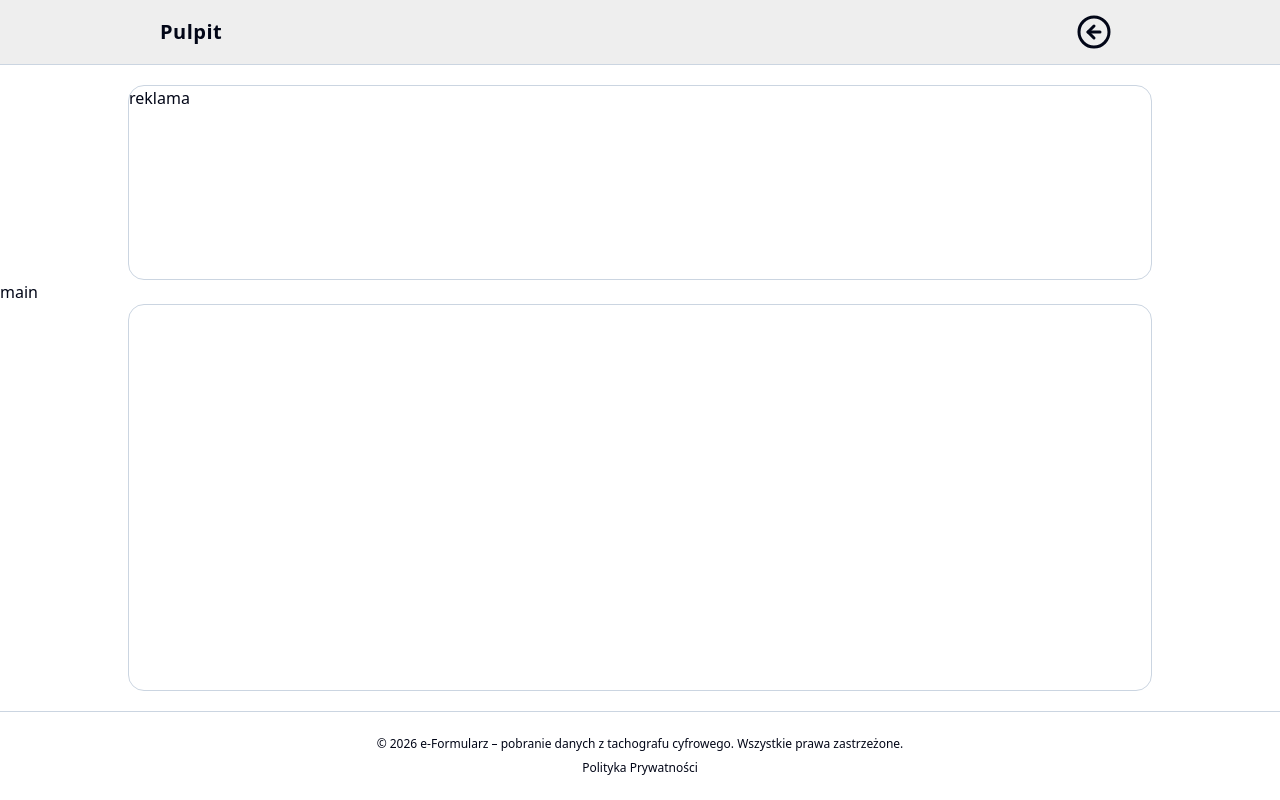
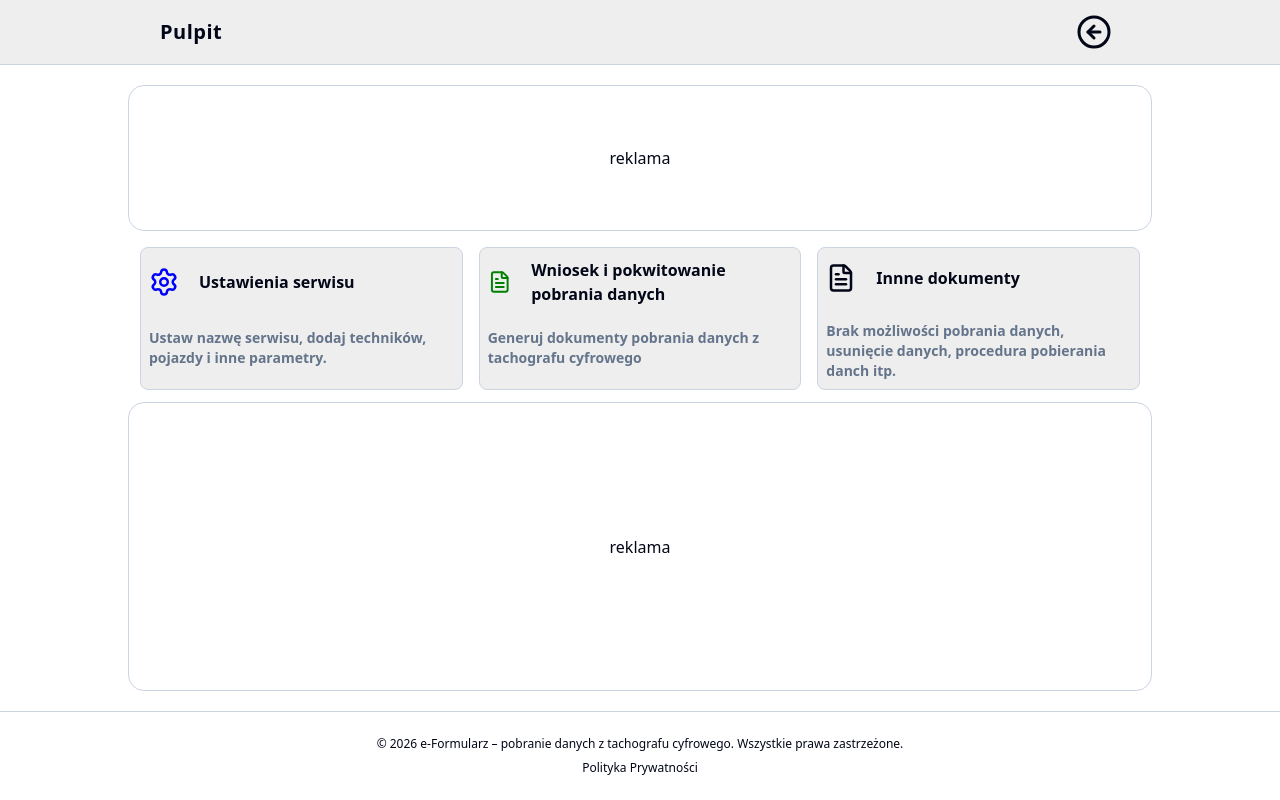
Before and after one commit to TomaszSkiers/tachograph_data_download_form_next_js, a Next.js app: page /pulpit/settings in a window 1280 px wide. Built offline with nearby package versions, Linux system fonts and the light colour scheme.

Commit message:
PageButtonWrapper.tsx

```diff
--- a/app/pulpit/settings/page.tsx
+++ b/app/pulpit/settings/page.tsx
@@ -1,22 +1,24 @@
-import { Footer } from "@/components/ui/Footer";
-import Header from "@/components/ui/Header";
+import { ghostButton } from "@/styles/buttonsStyles";
+import { buttons } from '../variables'
+import PageButtonWrapper from "@/components/ui/PageButtonWrapper";
+const buttonStyle = `${ghostButton} flex-col items-center gap-5 w-full p-2 font-bold border border-ui-border flex-1`;
+import Link from "next/link";
+
 
 export default function Settings() {
   return (
-    <div className="h-svh flex flex-col">
-      <Header
-        title="Pulpit"
-        backButtonHref="/pulpit"
-        backButtonLabel="Powrót do strony startowej"
-        className=" bg-ui-surface border-b border-ui-border"
-      />
-      <div className="flex-1 border border-ui-border w-full max-w-5xl mx-auto rounded-2xl mt-5 hidden sm:block">
-        reklama
-      </div>
-      <section>main</section>
-
-      <div className="flex-2 border border-ui-border w-full max-w-5xl mx-auto rounded-2xl mb-5 hidden sm:block"></div>
-      <Footer />
-    </div>
+    <PageButtonWrapper >
+      {buttons.map((button, index) => (
+          <Link key={index} href={button.href} className={buttonStyle}>
+            <div className="flex flex-1 w-full items-center justify-start gap-5">
+              {button.icon}
+              <span>{button.title}</span>
+            </div>
+            <p className="flex-1 text-sm text-ui-text-muted">
+              {button.description}
+            </p>
+          </Link>
+        ))}
+    </PageButtonWrapper>
   );
 }
--- /dev/null
+++ b/components/ui/PageButtonWrapper.tsx
@@ -0,0 +1,32 @@
+import { Footer } from "@/components/ui/Footer";
+import Header from "@/components/ui/Header";
+
+interface ButtonWrapper {
+  children: React.ReactNode;
+}
+
+export default function PageButtonWrapper({ children }: ButtonWrapper) {
+  return (
+    <div className="h-svh flex flex-col">
+      <Header
+        title="Pulpit"
+        backButtonHref="/pulpit"
+        backButtonLabel="Powrót do strony startowej"
+        className=" bg-ui-surface border-b border-ui-border"
+      />
+      <div className="flex-1 justify-center items-center  border border-ui-border w-full max-w-5xl mx-auto rounded-2xl mt-5 hidden sm:flex">
+        reklama
+      </div>
+
+      <section className=" flex-1 grid grid-cols-1 sm:grid-cols-2 md:grid-cols-3 gap-4 mt-1  w-full max-w-5xl mx-auto p-3 h-full">
+        {children}
+      </section>
+
+      <div className="flex-2 justify-center items-center border border-ui-border w-full max-w-5xl mx-auto rounded-2xl mb-5 hidden sm:flex">
+        reklama
+      </div>
+
+      <Footer />
+    </div>
+  );
+}
```
